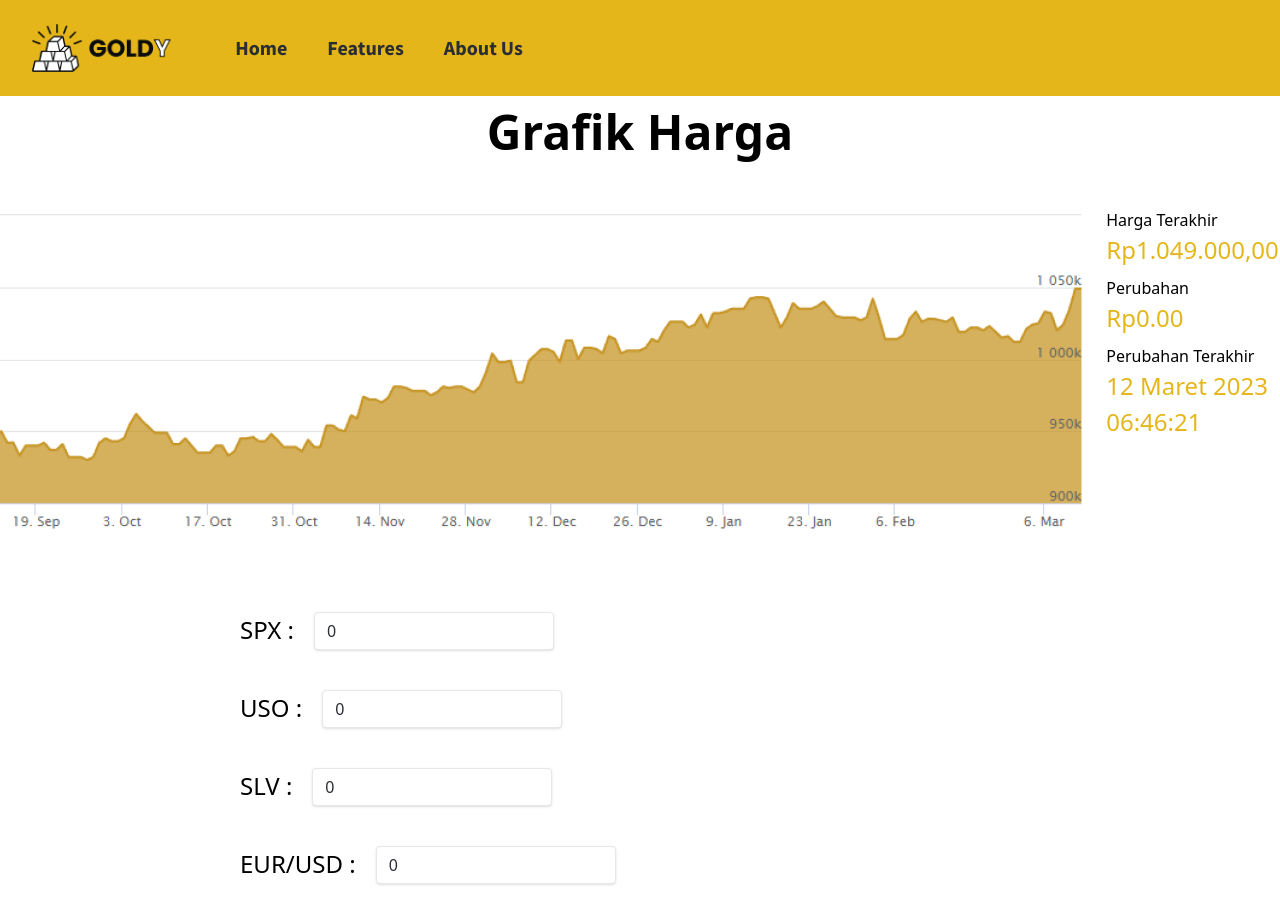
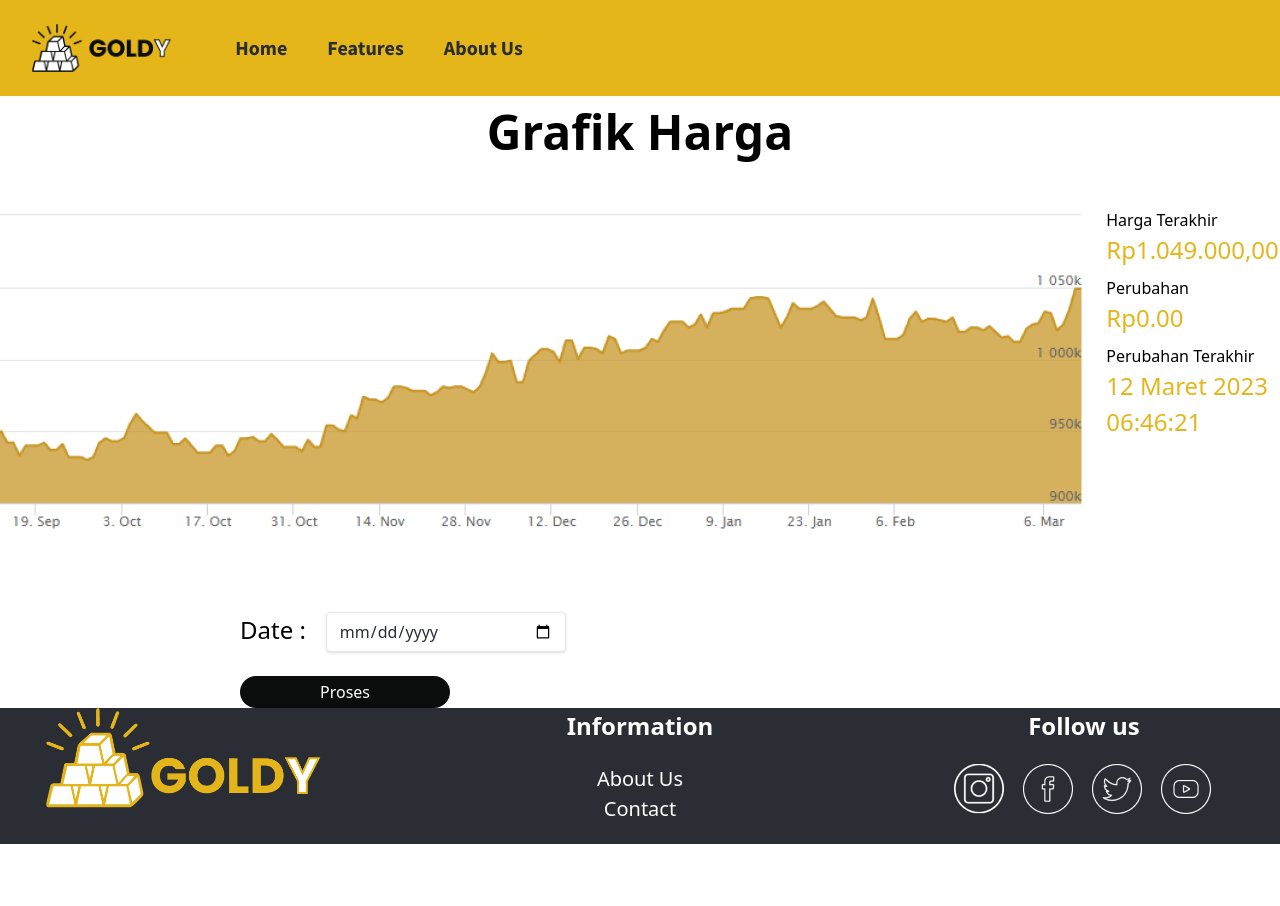
Before and after one commit to Bejo-Group/goldy-FE, a React (Create React App) app in the folder goldy/: page /prediksi in a window 1280 px wide. Shown: the top 906 px of the page. After the commit the page ends 844 px from the top, so only its background shows below. Built offline with nearby package versions, Linux system fonts and the light colour scheme.

Commit message:
fix show prediction

```diff
--- a/goldy/src/components/Prediksi.jsx
+++ b/goldy/src/components/Prediksi.jsx
@@ -10,28 +10,23 @@ import { useState } from 'react';
 import axios from 'axios';
 
 function Prediksi(){
-    const [StockMarket_SPX, setSPX] = useState(0);
-    const[StockMarket_USO, setUSO]  = useState(0);
-    const[StockMarket_SLV, setSLV] = useState(0);
-    const[StockMarket_EUR_USD, setEUR_USD] = useState(0);
+    const [input_Date, setDate] = useState(new Date());
     const [prediction, setPrediction] = useState();
+
     const onSubmit = async () => {
-        if (StockMarket_SPX === "" || StockMarket_USO === "" || StockMarket_SLV === "" || StockMarket_EUR_USD === "") {
+        if (input_Date === "") {
             toast.error("All field must be filled!");
             console.log("All field must be filled!")
         } else {
             axios.get("http://127.0.0.1:5000/prediction", {
                 params: {
-                    SPX: StockMarket_SPX,
-                    USO: StockMarket_USO,
-                    SLV: StockMarket_SLV,
-                    EUR_USD: StockMarket_EUR_USD,
+                    date: input_Date,
                 },
         })
         .then((response) => {
             if(response.status < 400) {
                 toast.success("Prediction Success!");
-                setPrediction(response.data.result)
+                setPrediction(response.data.predicted_price)
             }
             console.log(response);
         })
@@ -50,55 +45,16 @@ function Prediksi(){
                 <div className="row flex">
                     <div className="column flex-[50%]">
                         <div className='pl-60'>
-                            {/* SPX Section */}
+                            {/* Date Section */}
                             <div className='flex mt-10'>
-                                <div className='text-secondary text-h-md pr-5'>SPX :</div>
+                                <div className='text-secondary text-h-md pr-5'>Date :</div>
                                 <input
                                 className="shadow appearance-none border rounded w-3/5 py-2 px-3 text-darkgray leading-tight focus:outline-none focus:shadow-outline"
-                                placeholder="Masukkan nilai SPX"
-                                type="number"
+                                placeholder="Masukkan Tanggal"
+                                type="date"
                                 required
-                                value={StockMarket_SPX}
-                                onChange={(event) => setSPX(event.target.value)}
-                                />
-                            </div>
-
-                            {/* USO Section */}
-                            <div className='flex mt-10'>
-                                <div className='text-secondary text-h-md pr-5'>USO :</div>
-                                <input
-                                className="shadow appearance-none border rounded w-3/5 py-2 px-3 text-darkgray leading-tight focus:outline-none focus:shadow-outline"
-                                placeholder="Masukkan nilai USO"
-                                type="number"
-                                required
-                                value={StockMarket_USO}
-                                onChange={(event) => setUSO(event.target.value)}
-                                />
-                            </div>
-
-                            {/* SLV Section */}
-                            <div className='flex mt-10'>
-                                <div className='text-secondary text-h-md pr-5'>SLV :</div>
-                                <input
-                                className="shadow appearance-none border rounded w-3/5 py-2 px-3 text-darkgray leading-tight focus:outline-none focus:shadow-outline"
-                                placeholder="Masukkan nilai SLV"
-                                type="number"
-                                required
-                                value={StockMarket_SLV}
-                                onChange={(event) => setSLV(event.target.value)}
-                                />
-                            </div>
-
-                            {/* EUS_USD Section */}
-                            <div className='flex mt-10'>
-                                <div className='text-secondary text-h-md pr-5'>EUR/USD :</div>
-                                <input
-                                className="shadow appearance-none border rounded w-3/5 py-2 px-3 text-darkgray leading-tight focus:outline-none focus:shadow-outline"
-                                placeholder="Masukkan nilai EUR/USD"
-                                type="number"
-                                required
-                                value={StockMarket_EUR_USD}
-                                onChange={(event) => setEUR_USD(event.target.value)}
+                                value={input_Date}
+                                onChange={(event) => setDate(event.target.value)}
                                 />
                             </div>
 
```
